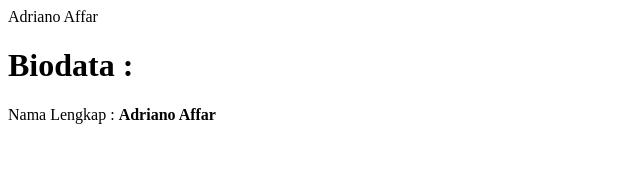
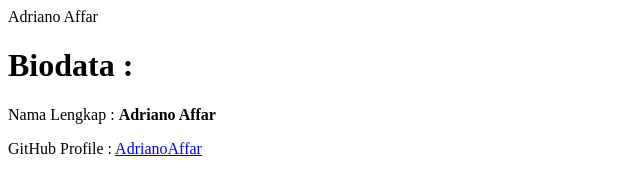
Before and after one commit to adrianoaffar/sacode-2023-html-day01, a plain HTML site: page index.html in a window 1280 px wide. Shown: the whole page, without its empty margins (0-640 px from the left). Drawn offline with Linux system fonts and the light colour scheme.

Commit message:
Update index.html

```diff
--- a/index.html
+++ b/index.html
@@ -9,6 +9,11 @@
     <p>
       Nama Lengkap  : <b>Adriano Affar</b>
     </p>
+    <p>
+      GitHub Profile  :
+      <a href="https://github.com/adrianoaffar">
+        AdrianoAffar
+    </p>
   </body>
 
 </html>
```
